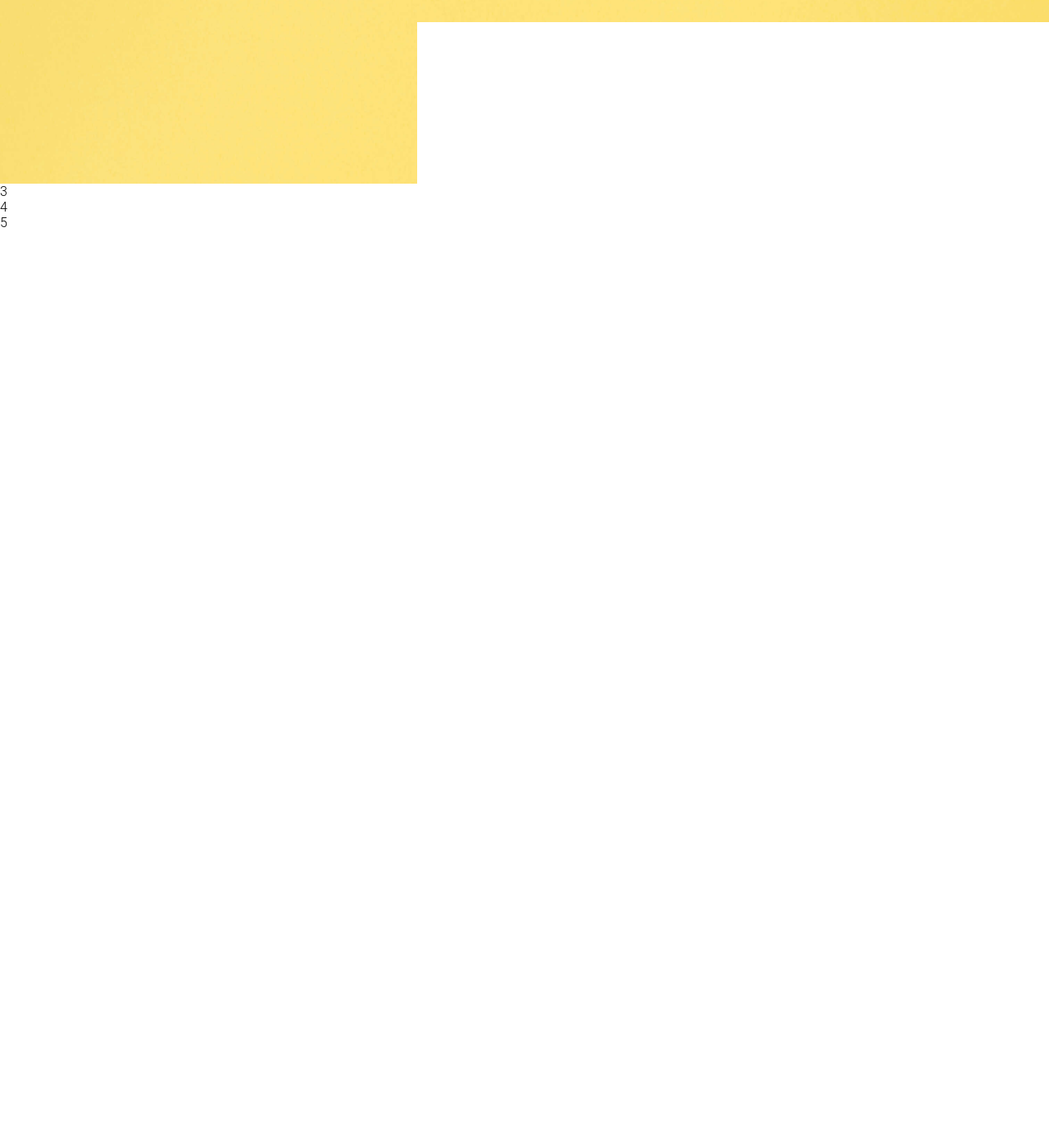
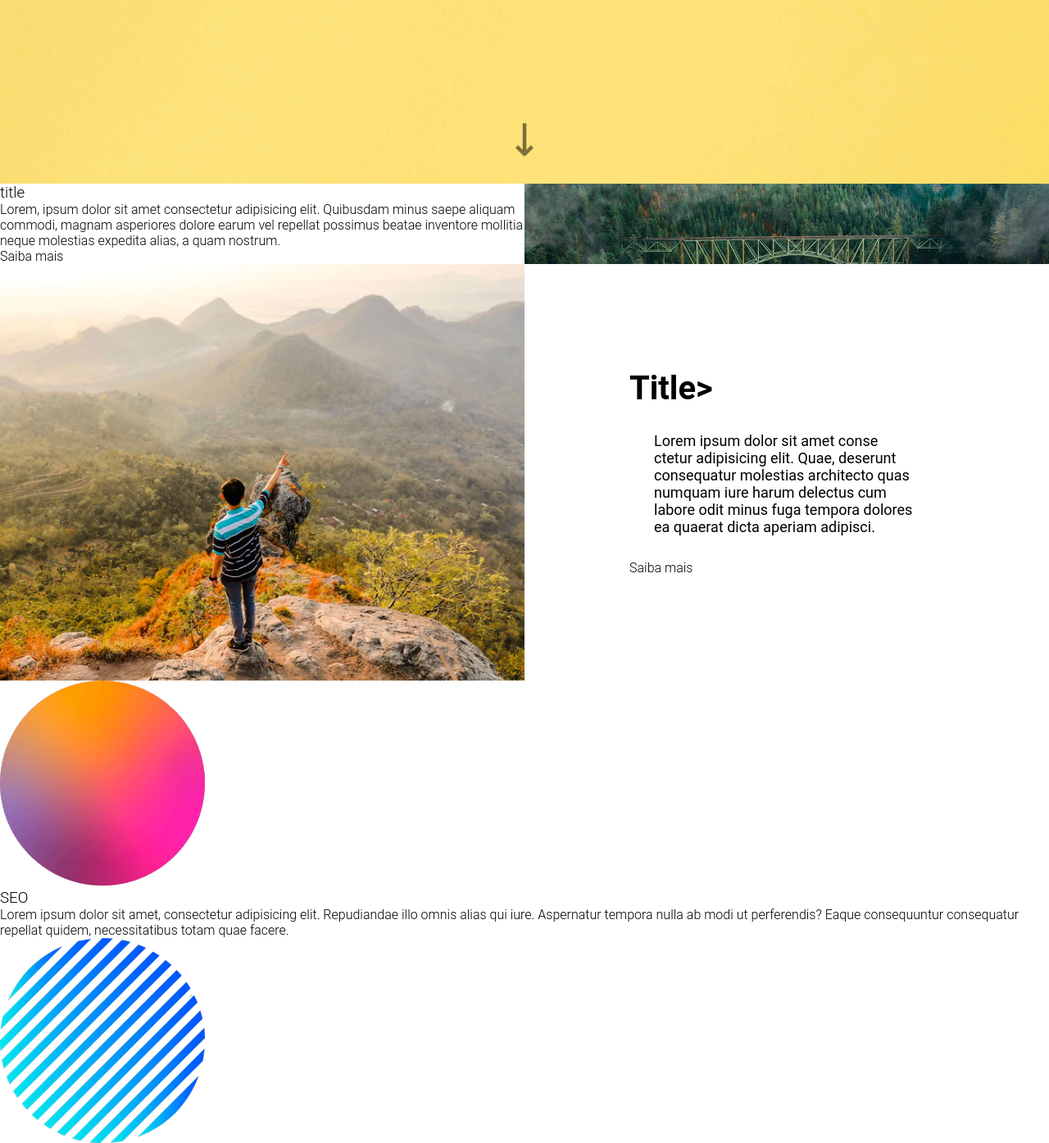
Before and after one commit to Eduestg/pagina-agencia, a plain HTML site: page index.html in a window 1280 px wide. Shown: the part 990-2384 px from the top of the page at 82% size. Before the commit the page ends 1290 px from the top, so only its background shows below. Drawn offline with Linux system fonts and the light colour scheme.

Commit message:
criação do serviços com grid

```diff
--- a/index.html
+++ b/index.html
@@ -45,8 +45,38 @@
     <section class="hero">
         <h2>We make coll things</h2>
     </section>
-    <section class="about">3</section>
-    <section class="services">4</section>
+    <section class="about">
+        <div>
+            <h3>title</h3>
+            <p>Lorem, ipsum dolor sit amet consectetur adipisicing elit. Quibusdam minus saepe aliquam commodi, magnam asperiores dolore earum vel repellat possimus beatae inventore mollitia neque molestias expedita alias, a quam nostrum.</p>
+             <a href="" class="btn-know-more">Saiba mais</a>
+        </div>
+        <div class="image right"></div>
+        <div class="image left"></div>
+         <div class="item">
+            <h3>Title></h3>
+            <p>Lorem ipsum dolor sit amet conse ctetur adipisicing elit. Quae, deserunt consequatur molestias architecto quas numquam iure harum delectus cum labore odit minus fuga tempora dolores ea quaerat dicta aperiam adipisci.</p>
+            <a href="" class="btn-know-more">Saiba mais</a>
+         </div>
+    </section>
+    <section class="services">
+        <div class="service">
+            <img src="./src/images/bolinha1.png" alt="bolinha 1">
+            <div class="service-info">
+                <h3>SEO</h3>
+                <p>Lorem ipsum dolor sit amet, consectetur adipisicing elit. Repudiandae illo omnis alias qui iure. Aspernatur tempora nulla ab modi ut perferendis? Eaque consequuntur consequatur repellat quidem, necessitatibus totam quae facere.</p>
+
+            </div>
+
+                <img src="./src/images/bolinha2.png" alt="bolinha 2">
+                <div class="service-info">
+                    <h3>Landing Pages</h3>
+                    <p>Lorem ipsum dolor sit amet, consectetur adipisicing elit. Repudiandae illo omnis alias qui iure. Aspernatur tempora nulla ab modi ut perferendis? Eaque consequuntur consequatur repellat quidem, necessitatibus totam quae facere.</p>
+
+                </div>
+
+        </div>
+    </section>
     <section class="projects">5</section>
     <footer class="footer">6</footer>
 </body>
--- a/src/CSS/style.css
+++ b/src/CSS/style.css
@@ -57,9 +57,77 @@ body{
     height: 35px;
     bottom: 40px;
     position: absolute;
+    animation: downarrow 0.6s infinite alternate
+    ease-in-out ;
+
+}
+@-webkit-keyframes downarrow{
+    0%{  -webkit-transform: translateY(0);
+    opacity: 0.4;}
+    100% { -webkit-transform: translateY(0.4em);
+    opacity: 0.9;}
+}
+@media(max-width: 435px){
+    .hero{
+        height: 60vh;
+    }
+    .hero h2 {
+        font-size: 2rem;
+    }
 }
 .about{
     grid-area: about;
+    display: grid;
+    grid-template-columns: 1fr 1fr;
+    background-color: #fff;
+    max-width: var(--max-width-size);
+    margin: 0 auto;
+}
+.about .item{
+    padding: 20%;
+    display: flex;
+    flex-direction: column;
+    justify-content: center;
+    align-content: center;
+}
+.about .item h3{
+    font-weight: 700;
+    font-size: 4rem;
+}
+.about .item p{
+    font-weight: 400;
+    font-size: 1.8rem;
+    margin: 30px;
+}
+.about .item .btn-know-more:hover{
+    font-size: 1.6rem;
+    align-self: flex-start;
+}
+.about .item .btn-know-more:hover{
+    font-weight: 700;
+}
+.about .image{
+    height: 100%;
+    width: 100%;
+}
+.about .image.right{
+    background: url(../images/bridge.jpg) center center
+    no-repeat;
+    background-size: cover;
+}
+.about .image.left{
+    background: url(../images/landscape.jpg) center center
+    no-repeat;
+    background-size: cover;
+}
+@media (max-width: 425px){
+    .about .item{
+        text-align: center;
+    }
+    .about{
+        grid-template-columns: 1fr;
+        grid-template-rows: repeat(4, 1fr);
+    }
 }
 .services{
     grid-area: services;
```
